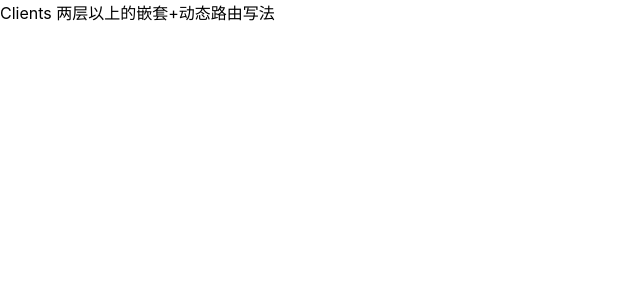
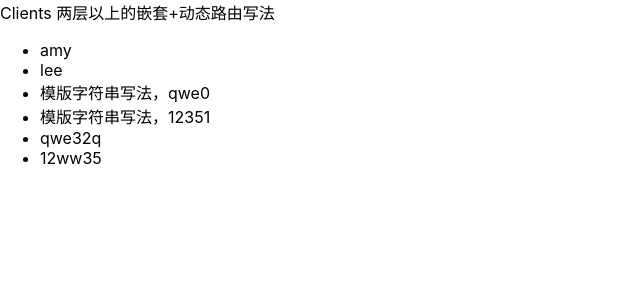
Before and after one commit to jacket-sikaha/try-nextjs, a Next.js app: page /clients in a window 1280 px wide. Shown: the top 300 px of the page, without its empty margins (0-640 px from the left). Built offline with nearby package versions, Linux system fonts and the light colour scheme.

Commit message:
一级导航/嵌套的二级导航设置

```diff
--- a/pages/clients/index.js
+++ b/pages/clients/index.js
@@ -1,5 +1,49 @@
+import Link from "next/link";
 function Clients() {
-  return <div>Clients 两层以上的嵌套+动态路由写法</div>;
+  // 批量生成多个link
+  const clientsarr = [
+    { id: "max", name: "qwe" },
+    { id: "asd", name: "1235" },
+  ];
+  const clientsarr2 = [
+    { id: "mas", name: "qwe32q" },
+    { id: "aqw", name: "12ww35" },
+  ];
+  return (
+    <>
+      <div>Clients 两层以上的嵌套+动态路由写法</div>
+      <ul>
+        <li>
+          <Link href="/clients/amy">amy</Link>
+        </li>
+        <li>
+          <Link href="/clients/lee">lee</Link>
+        </li>
+        {clientsarr.map(({ id, name }, index) => (
+          <li key={id}>
+            <Link href={`/clients/${name}`}>
+              模版字符串写法，{name}
+              {index}
+            </Link>
+          </li>
+        ))}
+
+        {/* href的第二种写法 */}
+        {clientsarr2.map(({ id, name }) => (
+          <li key={id}>
+            <Link
+              href={{
+                pathname: "/clients/[id]",
+                query: { id },
+              }}
+            >
+              {name}
+            </Link>
+          </li>
+        ))}
+      </ul>
+    </>
+  );
 }
 
 export default Clients;
```
Also changed, not shown: pages/clients/[id]/index.js (+18 -1 lines), pages/index.js (+11 -1 lines).
